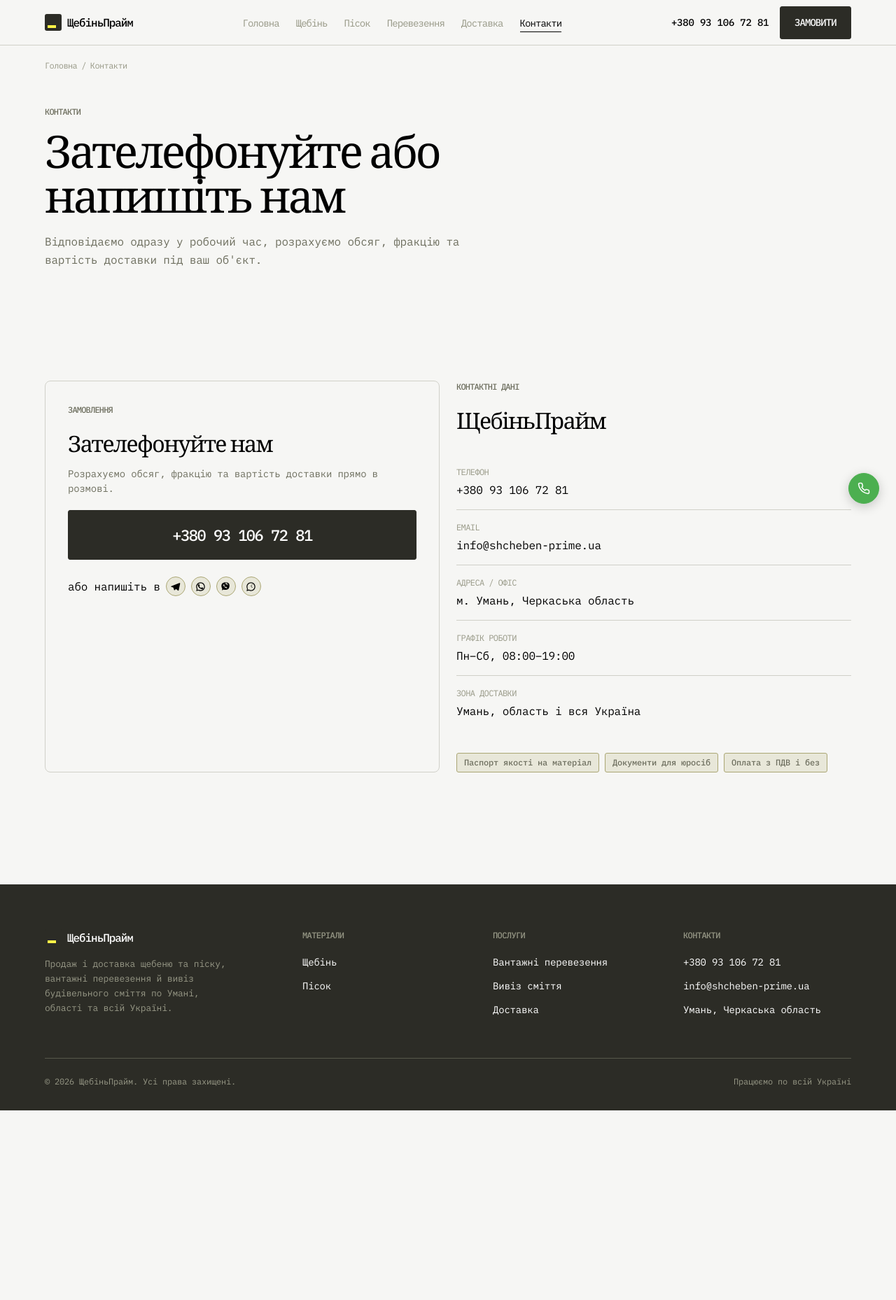
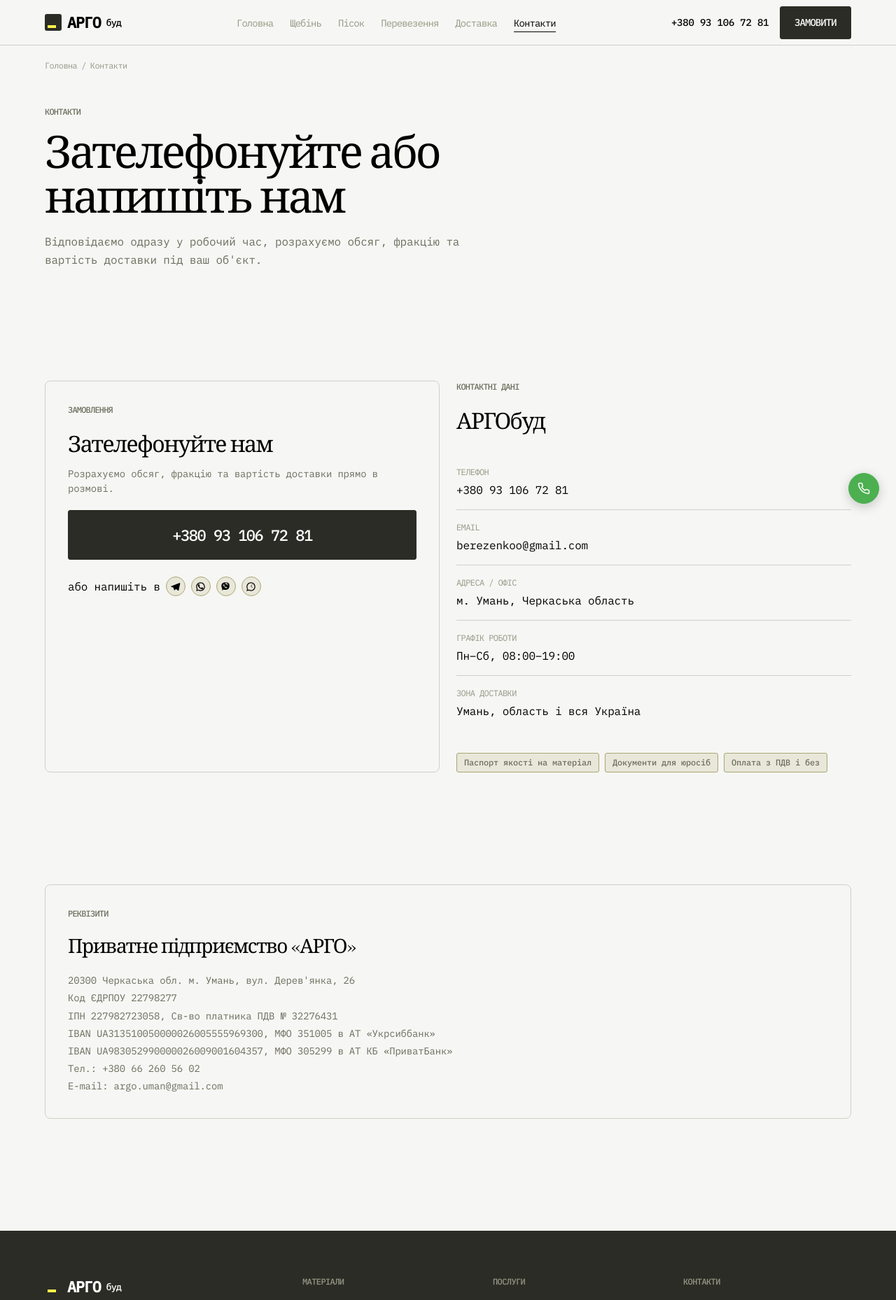
Before and after one commit to Dmitriy-Herasymenko/shcheben-prime, a plain HTML site: page kontakty.html in a window 1280 px wide. Shown: the top 1858 px of the page at 70% size. Before the commit the page ends 1587 px from the top, so only its background shows below. Drawn offline with Linux system fonts and the light colour scheme.

Commit message:
Rebrand site to АРГОбуд and add company requisites
Rename brand from ЩебіньПрайм to АРГОбуд across all pages, update contact email, add lastmod dates to sitemap, and add a requisites section (ПП «АРГО») to the contacts page.

```diff
--- a/css/style.css
+++ b/css/style.css
@@ -278,6 +278,8 @@ section + section { border-top: none; }
   transition: transform 0.5s var(--ease-out);
 }
 .logo:hover .logo-mark { transform: rotate(-8deg) scale(1.06); }
+.logo-big { font-size: 1.35em; font-weight: 700; }
+.logo-small { font-size: 0.85em; font-weight: 500; }
 .logo-mark::after {
   content: "";
   position: absolute;
--- a/kontakty.html
+++ b/kontakty.html
@@ -3,12 +3,12 @@
 <head>
 <meta charset="UTF-8">
 <meta name="viewport" content="width=device-width, initial-scale=1.0">
-<title>Контакти — замовити щебінь і пісок з доставкою | ЩебіньПрайм</title>
-<meta name="description" content="Телефон, email та адреса ЩебіньПрайм. Залиште заявку на доставку щебеню, піску, вантажні перевезення чи вивіз будівельного сміття — передзвонимо протягом 15 хвилин.">
+<title>Контакти — замовити щебінь і пісок з доставкою | АРГОбуд</title>
+<meta name="description" content="Телефон, email та адреса АРГОбуд. Залиште заявку на доставку щебеню, піску, вантажні перевезення чи вивіз будівельного сміття — передзвонимо протягом 15 хвилин.">
 <link rel="canonical" href="https://shcheben-prime.ua/kontakty.html">
 <meta property="og:type" content="website">
 <meta property="og:title" content="Контакти — замовити щебінь і пісок з доставкою">
-<meta property="og:description" content="Телефон, email та адреса ЩебіньПрайм. Залиште заявку на доставку.">
+<meta property="og:description" content="Телефон, email та адреса АРГОбуд. Залиште заявку на доставку.">
 <meta property="og:url" content="https://shcheben-prime.ua/kontakty.html">
 <meta property="og:locale" content="uk_UA">
 <link rel="preconnect" href="https://fonts.googleapis.com">
@@ -41,7 +41,7 @@
 
 <header class="nav">
   <div class="wrap nav-inner">
-    <a href="index.html" class="logo"><span class="logo-mark"></span>ЩебіньПрайм</a>
+    <a href="index.html" class="logo"><span class="logo-mark"></span><span class="logo-big">АРГО</span><span class="logo-small">буд</span></a>
     <nav>
       <ul class="nav-links">
         <li><a href="index.html">Головна</a></li>
@@ -119,7 +119,7 @@
 
         <div>
           <p class="eyebrow">КОНТАКТНІ ДАНІ</p>
-          <h3 style="font-size:32px;">ЩебіньПрайм</h3>
+          <h3 style="font-size:32px;">АРГОбуд</h3>
           <ul class="info-list">
             <li>
               <span class="k">Телефон</span>
@@ -127,7 +127,7 @@
             </li>
             <li>
               <span class="k">Email</span>
-              <a class="v" href="mailto:info@shcheben-prime.ua">info@shcheben-prime.ua</a>
+              <a class="v" href="mailto:berezenkoo@gmail.com">berezenkoo@gmail.com</a>
             </li>
             <li>
               <span class="k">Адреса / офіс</span>
@@ -153,13 +153,31 @@
     </div>
   </section>
 
+  <section>
+    <div class="wrap">
+      <div class="panel-light" style="border:1px solid var(--color-ash);border-radius:8px;padding:32px;">
+        <p class="eyebrow">РЕКВІЗИТИ</p>
+        <h3 style="font-size:28px;">Приватне підприємство «АРГО»</h3>
+        <p style="font-family:var(--font-mono);font-size:14px;line-height:1.8;color:var(--color-lichen);margin:16px 0 0;">
+          20300 Черкаська обл. м. Умань, вул. Дерев'янка, 26<br>
+          Код ЄДРПОУ 22798277<br>
+          ІПН 227982723058, Св-во платника ПДВ № 32276431<br>
+          IBAN UA313510050000026005555969300, МФО 351005 в АТ «Укрсиббанк»<br>
+          IBAN UA983052990000026009001604357, МФО 305299 в АТ КБ «ПриватБанк»<br>
+          Тел.: <a href="tel:+380662605602">+380 66 260 56 02</a><br>
+          E-mail: <a href="mailto:argo.uman@gmail.com">argo.uman@gmail.com</a>
+        </p>
+      </div>
+    </div>
+  </section>
+
 </main>
 
 <footer>
   <div class="wrap">
     <div class="footer-grid">
       <div class="footer-brand">
-        <a href="index.html" class="logo"><span class="logo-mark"></span>ЩебіньПрайм</a>
+        <a href="index.html" class="logo"><span class="logo-mark"></span><span class="logo-big">АРГО</span><span class="logo-small">буд</span></a>
         <p>Продаж і доставка щебеню та піску, вантажні перевезення й вивіз будівельного сміття по Умані, області та всій Україні.</p>
       </div>
       <div class="footer-col">
@@ -181,13 +199,13 @@
         <h5>Контакти</h5>
         <ul>
           <li><a href="tel:+380931067281">+380 93 106 72 81</a></li>
-          <li><a href="mailto:info@shcheben-prime.ua">info@shcheben-prime.ua</a></li>
+          <li><a href="mailto:berezenkoo@gmail.com">berezenkoo@gmail.com</a></li>
           <li><a href="kontakty.html">Умань, Черкаська область</a></li>
         </ul>
       </div>
     </div>
     <div class="footer-bottom">
-      <span>© 2026 ЩебіньПрайм. Усі права захищені.</span>
+      <span>© 2026 АРГОбуд. Усі права захищені.</span>
       <span>Працюємо по всій Україні</span>
     </div>
   </div>
--- a/sitemap.xml
+++ b/sitemap.xml
@@ -2,31 +2,37 @@
 <urlset xmlns="http://www.sitemaps.org/schemas/sitemap/0.9">
   <url>
     <loc>https://shcheben-prime.ua/</loc>
+    <lastmod>2026-08-13</lastmod>
     <changefreq>weekly</changefreq>
     <priority>1.0</priority>
   </url>
   <url>
     <loc>https://shcheben-prime.ua/shcheben.html</loc>
+    <lastmod>2026-08-13</lastmod>
     <changefreq>monthly</changefreq>
     <priority>0.9</priority>
   </url>
   <url>
     <loc>https://shcheben-prime.ua/pisok.html</loc>
+    <lastmod>2026-08-13</lastmod>
     <changefreq>monthly</changefreq>
     <priority>0.9</priority>
   </url>
   <url>
     <loc>https://shcheben-prime.ua/poslugy.html</loc>
+    <lastmod>2026-08-13</lastmod>
     <changefreq>monthly</changefreq>
     <priority>0.8</priority>
   </url>
   <url>
     <loc>https://shcheben-prime.ua/dostavka.html</loc>
+    <lastmod>2026-08-13</lastmod>
     <changefreq>monthly</changefreq>
     <priority>0.8</priority>
   </url>
   <url>
     <loc>https://shcheben-prime.ua/kontakty.html</loc>
+    <lastmod>2026-08-13</lastmod>
     <changefreq>monthly</changefreq>
     <priority>0.7</priority>
   </url>
```
Also changed, not shown: dostavka.html (+5 -5 lines), index.html (+8 -8 lines), pisok.html (+5 -5 lines), poslugy.html (+6 -6 lines), shcheben.html (+6 -6 lines).
